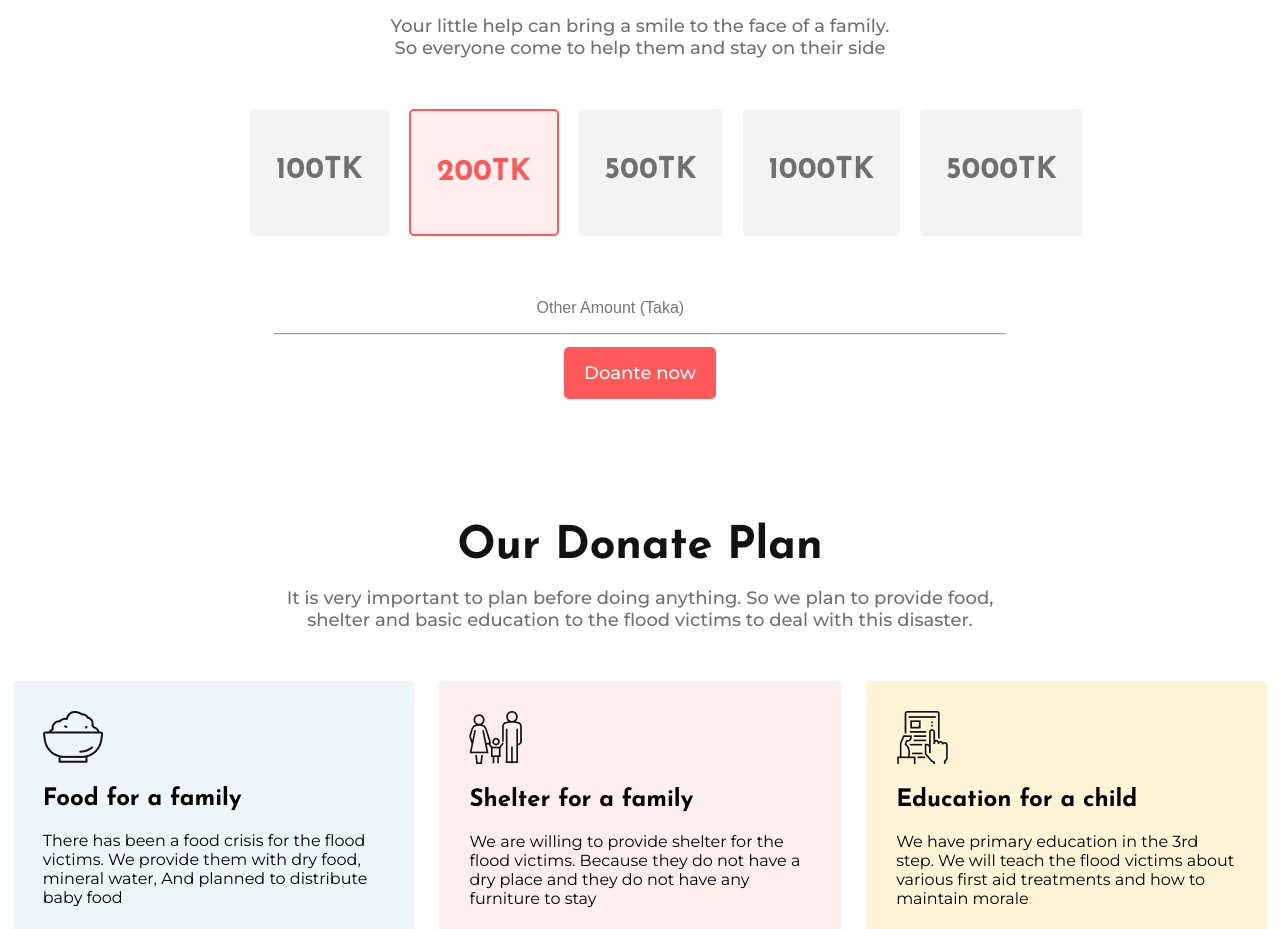
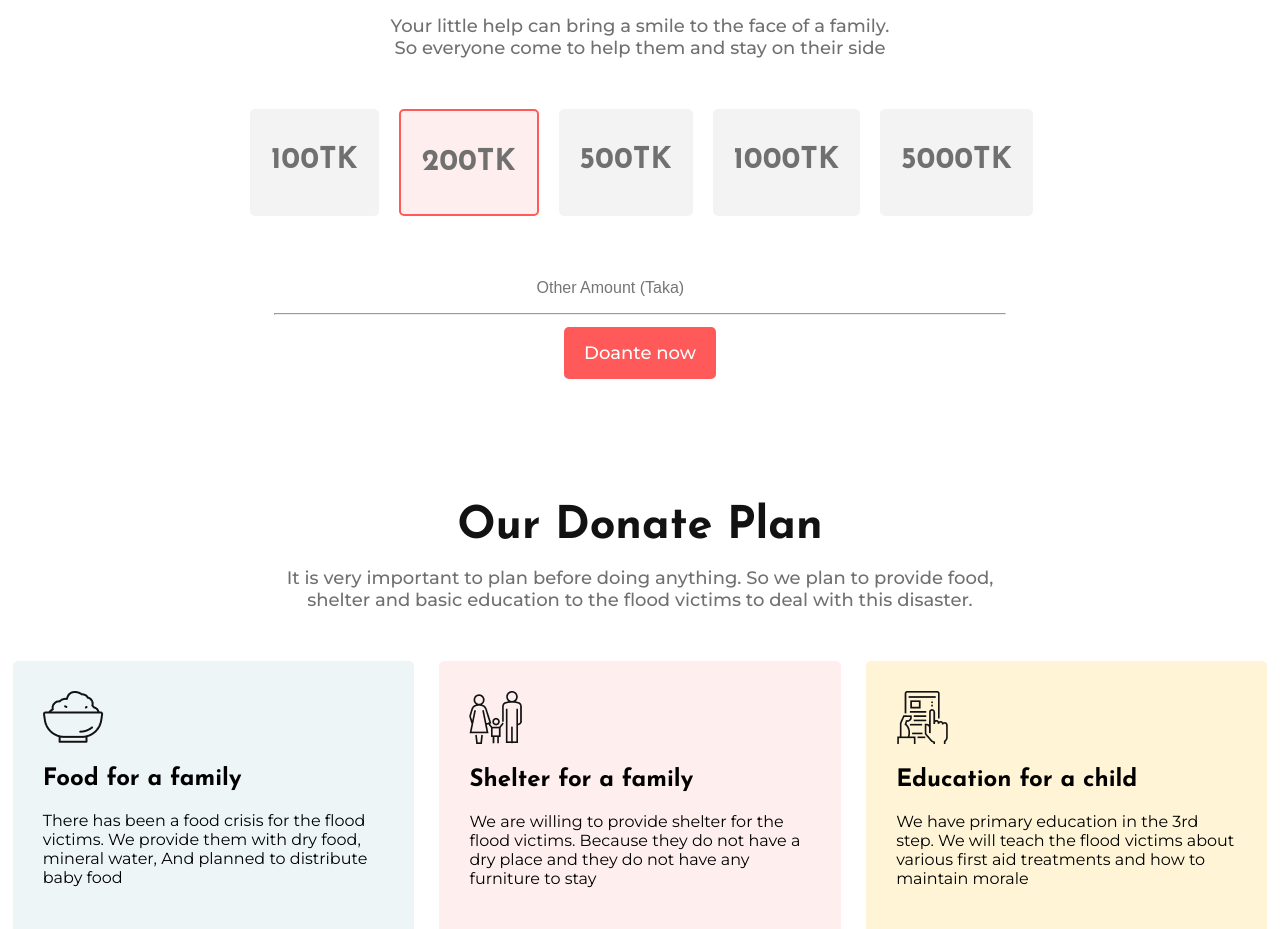
Before and after one commit to developer-mahin/Charity-site, a plain HTML site: page index.html in a window 1280 px wide. Shown: the part 808-1737 px from the top of the page. Drawn offline with Linux system fonts and the light colour scheme.

Commit message:
final update

```diff
--- a/index.html
+++ b/index.html
@@ -27,19 +27,19 @@
         </div>
        <div class="donate-amount-wrapper flex-container">
             <div class="donate-box">
-                <button><h1>100TK</h1></button>
+                <button>100TK</button>
             </div>
             <div class="donate-box" id="active-box">
-                <button><h1>200TK</h1></button>
+                <button>200TK</button>
             </div>
             <div class="donate-box">
-               <button><h1>500TK</h1></button>
+                <button>500TK</button>
             </div>
             <div class="donate-box">
-                <button><h1>1000TK</h1></button>
+                <button>1000TK</button>
             </div>
             <div class="donate-box">
-                <button><h1>5000TK</h1></button>
+                <button>5000TK</button>
             </div>
        </div>
        <div class="donet-fild">
--- a/style.css
+++ b/style.css
@@ -79,10 +79,15 @@ section.donate-ammount {
     border-radius: 5px;
 }
 
-.donate-box h1 {
+.donate-box button{
     font-size: 30px;
-    font-weight: 800;
+    font-weight: 700;
     color: #707070;
+    border: none;
+    margin: 0px;
+    background: none;
+    padding: 16px 1px;
+    font-family: 'Josefin Sans', sans-serif;
 }
 #active-box {
     border: 2px solid #FF5959;
@@ -176,7 +181,3 @@ footer {
 .footer-description p {
     color: #D9DBE1;
 }
-.donate-box button {
-    border: none;
-    background: none;
-}
```
